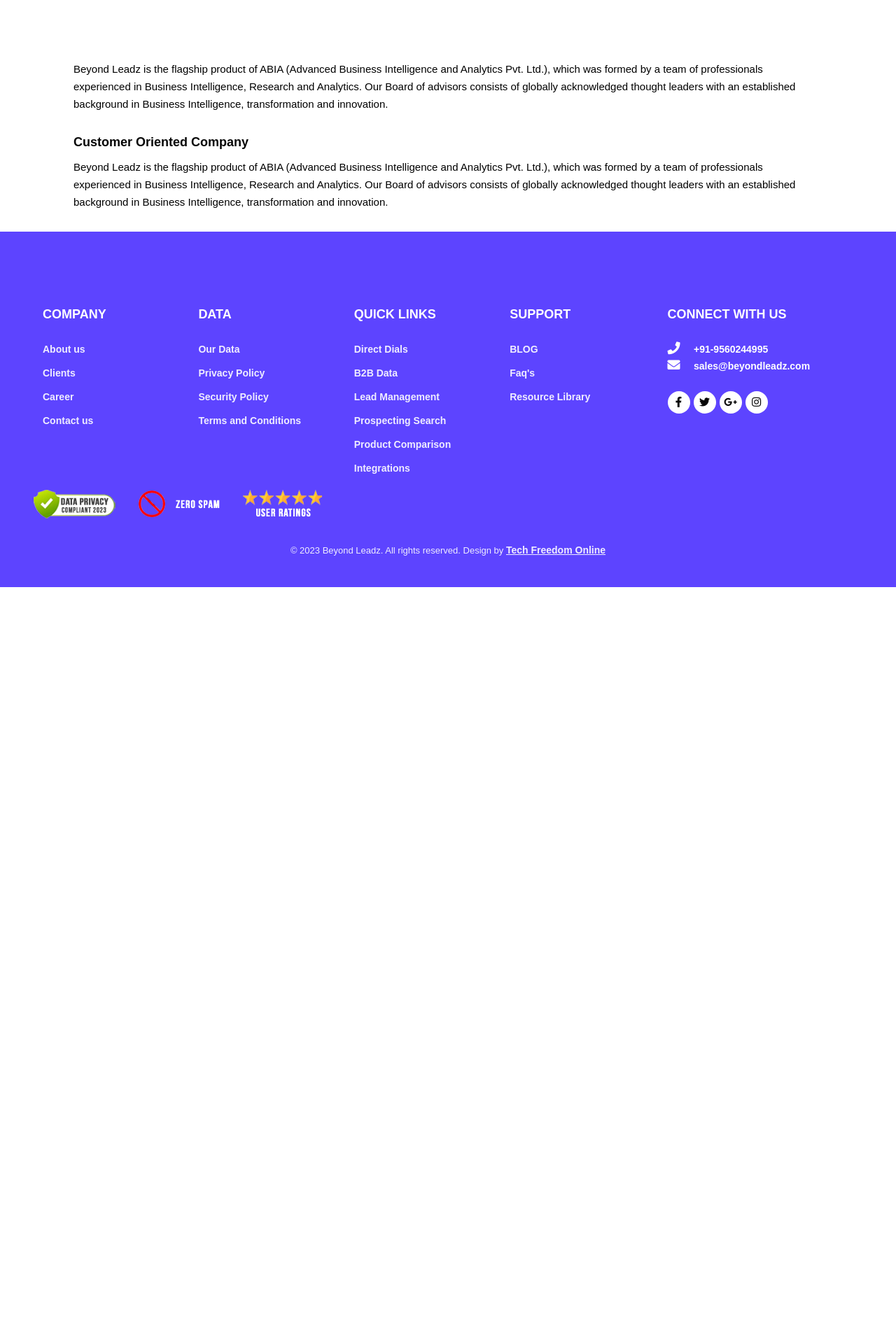
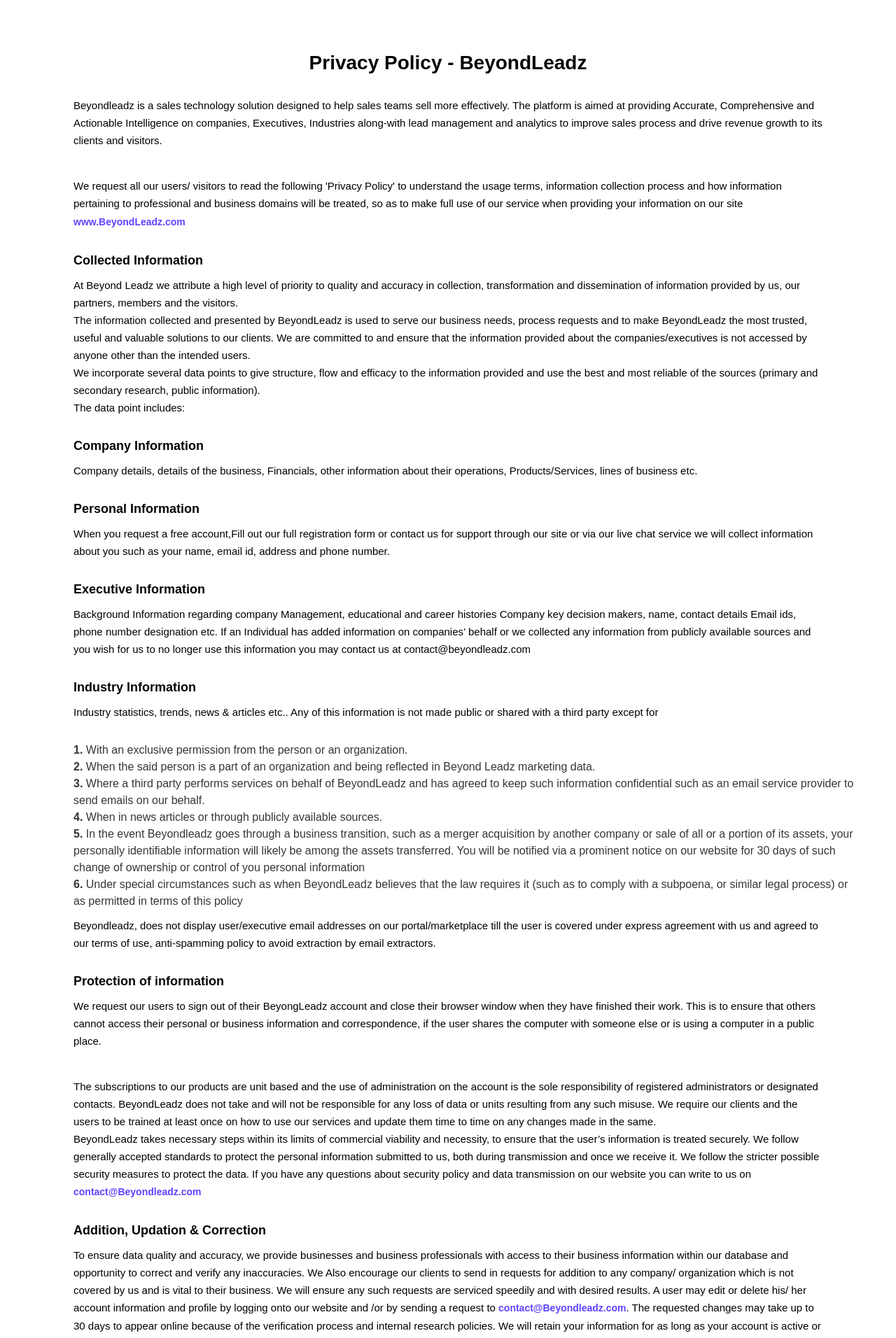
Before and after one commit to beyondleadz/techfreedom-dev, a React (Create React App) app: page /beyondleads/privacy-policy in a window 1280 px wide. Shown: the part 740-2652 px from the top of the page at 70% size. Before the commit the page ends 1579 px from the top, so only its background shows below. Built offline with nearby package versions, Linux system fonts and the light colour scheme.

Commit message:
content updation

```diff
--- a/src/components/privacy/Policy.jsx
+++ b/src/components/privacy/Policy.jsx
@@ -6,12 +6,71 @@ const Policy=()=>{
     <>
 <div className="container">
 		<div className="privacy-security-term">
-		<p>Beyond Leadz is the flagship product of ABIA (Advanced Business Intelligence and Analytics Pvt. Ltd.), which was formed by a team of professionals experienced in Business Intelligence, Research and Analytics. Our Board of advisors consists of globally acknowledged thought leaders with an established background in Business Intelligence, transformation and innovation.</p>
+		<h3 align="center"><strong>Privacy Policy - BeyondLeadz</strong></h3><br/>
+		<p>Beyondleadz is a sales technology solution designed to help sales teams sell more effectively. The platform is  aimed at providing Accurate, Comprehensive and Actionable Intelligence on companies, Executives, Industries along-with lead management and analytics to improve sales process and drive revenue growth to its clients and visitors. </p>
 
-<h5>Customer Oriented Company</h5>
+    <p>We request all our users/ visitors to read the following 'Privacy Policy' to understand the usage terms, information collection process and how information pertaining to professional and business domains will be treated, so as to make full use of our service when providing your information on our site
+<a href="http://BeyondLeadz.com" style={{"color":"#5D44FF"}}> www.BeyondLeadz.com</a></p>
 
+<h5>Collected Information</h5>
+<p>At Beyond Leadz we attribute a high level of priority to quality and accuracy in collection, transformation and dissemination of information provided by us, our partners, members and the visitors.
+<br/>The information collected and presented by BeyondLeadz is used to serve our business needs, process requests and to make BeyondLeadz the most trusted, useful and valuable solutions to our clients. We are committed to and ensure that the information provided about the companies/executives is not accessed by anyone other than the intended users.
+<br/>We incorporate several data points to give structure, flow and efficacy to the information provided and use the best and most reliable of the sources (primary and secondary research, public information).
+<br/>The data point includes:</p>
 
-<p>Beyond Leadz is the flagship product of ABIA (Advanced Business Intelligence and Analytics Pvt. Ltd.), which was formed by a team of professionals experienced in Business Intelligence, Research and Analytics. Our Board of advisors consists of globally acknowledged thought leaders with an established background in Business Intelligence, transformation and innovation.</p>
+<h5>Company Information </h5>
+<p>Company details, details of the business, Financials, other information about their operations, Products/Services, lines of business etc. </p>
+
+<h5>Personal Information </h5>
+<p>When  you request a free account,Fill out our full registration form or contact us for support through our site or via our live chat service we will collect information about you such as your name, email id, address and phone number.</p>
+
+<h5>Executive Information</h5>
+<p>Background Information regarding company Management, educational and career histories Company key decision makers, name, contact details Email ids, phone number designation etc. If an Individual has added information on companies’ behalf or we collected any information from publicly available sources and you wish for us to no longer use this information you may contact us at contact@beyondleadz.com</p>
+
+<h5>Industry Information </h5>
+<p>Industry statistics, trends, news & articles etc.. Any of this information is not made public or shared with a third party except for</p>
+<ol>
+  	<ol>
+  	  <li style={{marginLeft:50}}><strong>1.</strong> With an exclusive permission from the person or an organization.</li>
+  	  <li style={{marginLeft:50}}><strong>2.</strong> When the said person is a part of an organization and being reflected in Beyond Leadz marketing data.</li>
+  	  <li style={{marginLeft:50}}><strong>3.</strong> Where a third party performs services on behalf of BeyondLeadz and has agreed to keep such information confidential such as an email service provider to             send emails on our behalf.</li>
+  	  <li style={{marginLeft:50}}><strong>4.</strong> When in news articles or through publicly available sources.</li>
+  	  <li style={{marginLeft:50}}><strong>5.</strong> In the event Beyondleadz goes through a business transition, such as a merger acquisition by another company or sale of all or a portion of its assets, your personally identifiable information will likely be among the assets transferred. You will be notified via a prominent notice on our website for 30             days of such change of ownership or control of you personal information </li>
+  	  <li style={{marginLeft:50}}><strong>6.</strong> Under special circumstances such as when BeyondLeadz believes that the law requires it (such as to comply with a subpoena, or similar legal process) or as             permitted in terms of this policy</li>
+	  </ol>
+</ol>
+<p>Beyondleadz, does not display user/executive email addresses on our portal/marketplace till the user is covered under express agreement with us and agreed to our terms of use, anti-spamming policy to avoid extraction by email extractors.</p>
+
+<h5>Protection of information </h5>
+<p>We request our users to sign out of their BeyongLeadz account and close their browser window when they have finished their work. This is to ensure that others cannot access their personal or business information and correspondence, if the user shares the computer with someone else or is using a computer in a public place.</p>
+
+<p>The subscriptions to our products are unit based and the use of administration on the account is the sole responsibility of registered administrators or designated contacts. BeyondLeadz does not take and will not be responsible for any loss of data or units resulting from any such misuse. We require our clients and the users to be trained at least once on how to use our services and update them time to time on any changes made in the same.<br/>
+BeyondLeadz takes necessary steps within its limits of commercial viability and necessity, to ensure that the user’s information is treated securely. We follow generally  accepted standards to protect the personal information submitted to us, both during transmission and once we receive it. We follow the stricter possible security measures to protect the data. If you have any questions about security policy and data transmission on our website you can write to us on <a href="mailto:contact@beyondleadz.com" style={{"color":"#5D44FF"}}>contact@Beyondleadz.com</a></p>
+
+<h5>Addition, Updation & Correction</h5>
+<p>To ensure data quality and accuracy, we provide businesses and business professionals with access to their business information within our database and opportunity to correct and verify any inaccuracies. We Also encourage our clients to send in requests for addition to any company/ organization which is not covered by us and is vital to their business. We will ensure any such requests are serviced speedily and with desired results. A user may edit or delete his/ her account information and profile by logging onto our website and /or by sending a request to <a href="mailto:contact@beyondleadz.com" style={{"color":"#5D44FF"}}>contact@Beyondleadz.com</a>. The requested changes may take up to 30 days to appear online because of the verification process and internal research policies. We will retain your information for as long as your account is active or as needed to provide you services . We will retain and use information as necessary to comply with our legal obligations, resolve disputes and enforce our agreements. </p>
+
+<h5>Service- related Announcements </h5>
+<p>We will send you strictly service- related announcements when it is necessary to do so. For instance, to contact you where you are requesting access to your service or if our services are temporarily suspended for maintenance, we might send you an email. <br/>
+Generally you may not opt-out of these communications which are not promotional in nature. If you do not wish to receive them, you have the option to deactivate your account. </p>
+
+<h5>Tracking </h5>
+<p>For our users, we track their login details and track their IP and this may involve cookies. However we do not link the information in cookies to any personally identifiable information you submit while on our site. The use of cookies helps analyze web traffic. The web application can tailor its operations to your needs, like and dislikes by gathering and remembering information about your preferences. <br/>
+The use of cookies by our service providers is not covered by our privacy statement. We do not have access or control over these cookies. Our service providers use session ID cookies for traffic analytics on our website. <br/>
+If you reject cookies you may still use our site but your ability to use some areas of our site may be limited. </p>
+
+<p>We also collect information about website visitors through standard web logs, such as IP addresses, browser types, areas of the website that are visited and the website from which a visitor came. We routinely use the web log information in the aggregate in order to administer and improve our website & ensure security. While some of this data may be traceable to an individual, we only seek to identify individuals whom we believe are using our website for improper purposes.</p>
+
+<h5>Link to other websites</h5>
+<p>Our website may contain links to other websites of interest. However , once you have used these links to leave our site, you should note that we do not have any control over that other website. Therefore, we cannot be responsible for the protection and privacy of any information which you provide whilst visiting such sites and such sites are not governed by this privacy statement. You should exercise caution and look at the privacy statement applicable to the website in question. </p>
+
+<h5>Your Consent</h5>
+<p>By Using our website and signing up for BeyondLeadz services, you consent to the collection and use of the previously mentioned information by Beyondleadz. This policy is subject to change. Privacy issues represent a growing concern for all web users. To keep up to date with BeyondLeadz policies, please check this page frequently. <br/>
+We reserve the right to change , modify, add or remove portions of this policy at any time. If we make any material changes we will notify you by email (sent to the email address specified in your account) or by means of a notice on this Site prior to the change becoming effective. </p>
+
+<h5>Contact Us :</h5>
+<p>If you have any questions or suggestions regarding our privacy policy, please contact us via email <a href="mailto:contact@beyondleadz.com" style={{"color":"#5D44FF"}}>contact@Beyondleadz.com</a></p>
+
 		</div>
 		</div>
 
```
